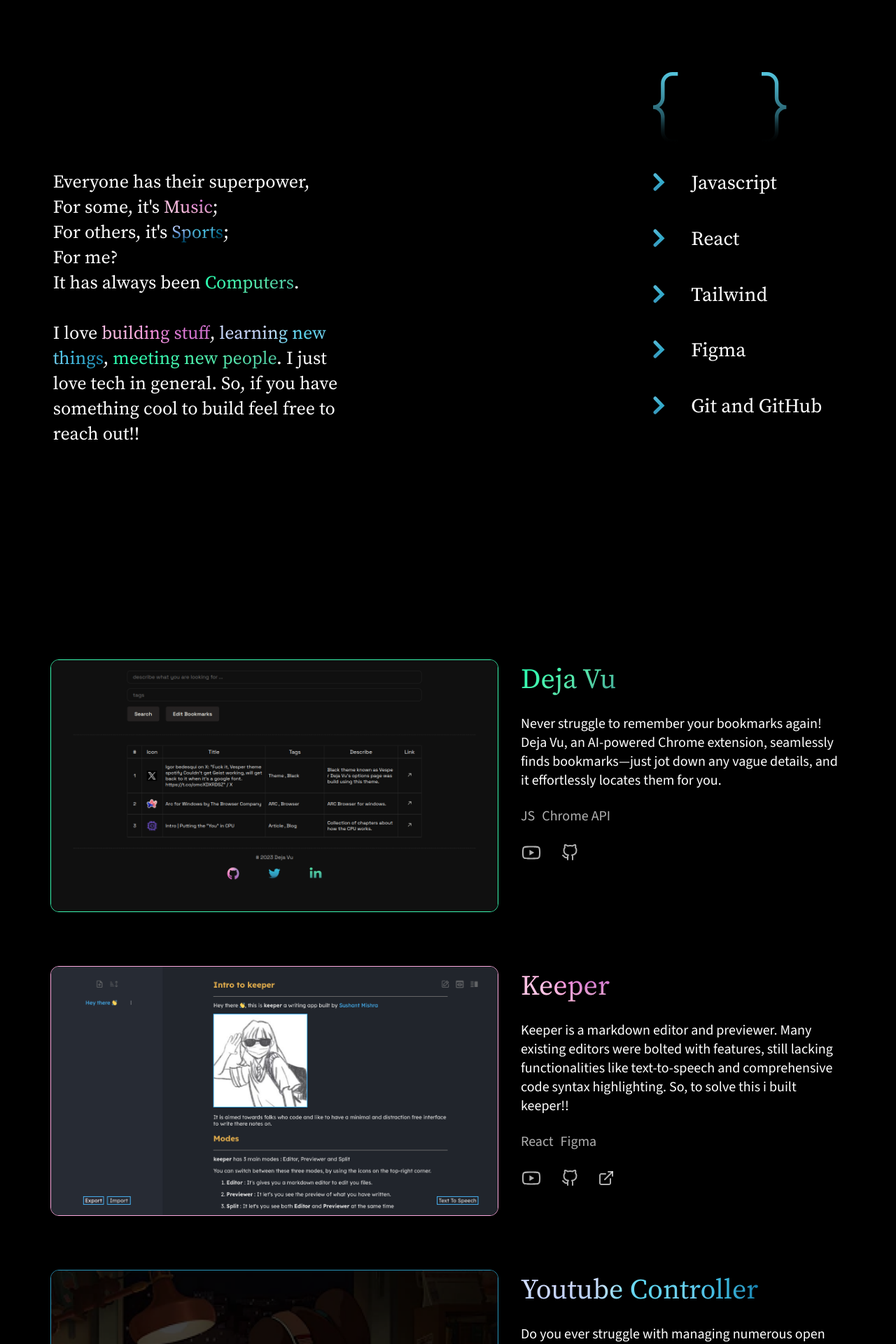
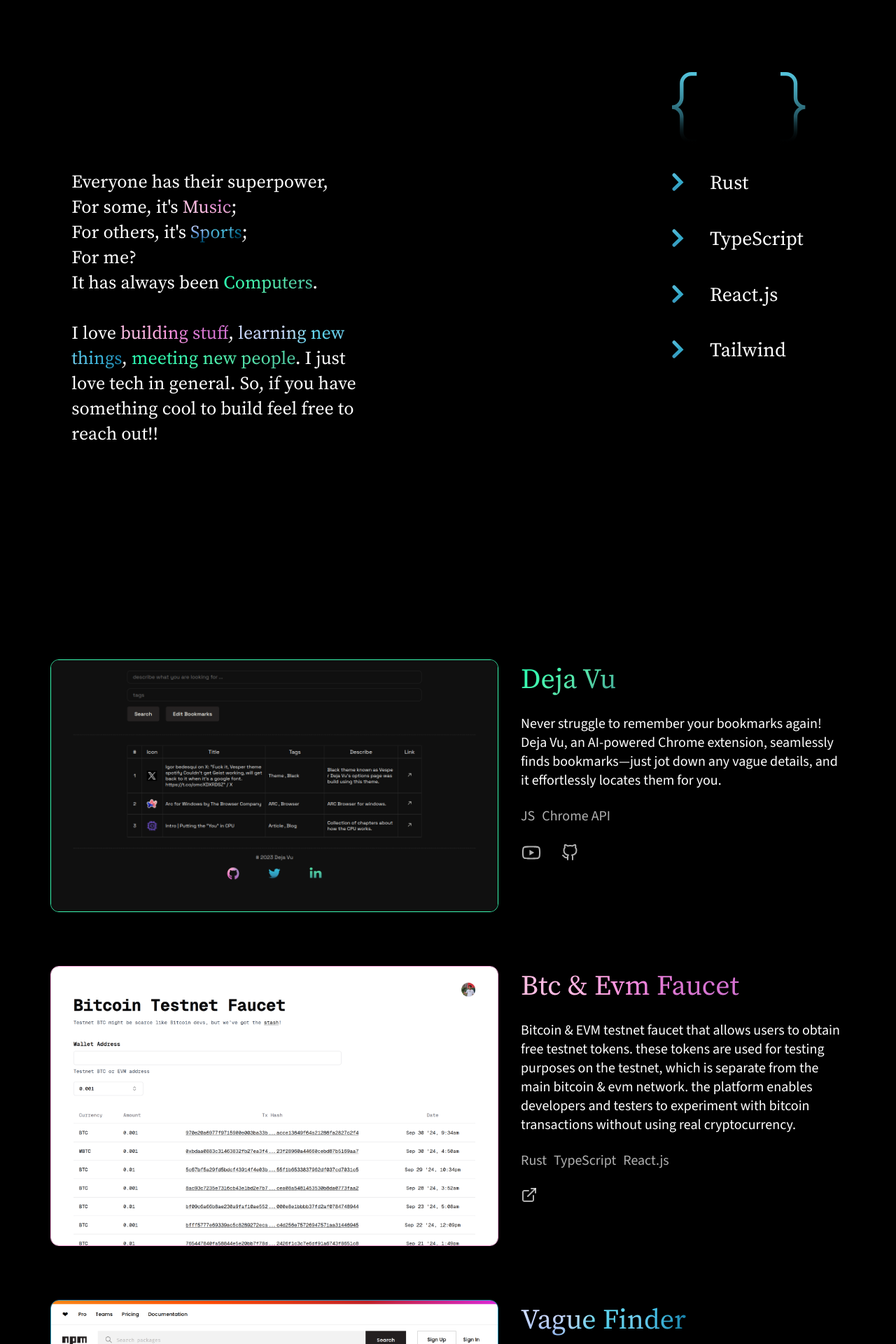
Before and after one commit to Sushants-Git/Portfolio, a React (Vite) app: page / in a window 1280 px wide. Shown: the part 880-2800 px from the top of the page at 70% size. Built offline with nearby package versions, Linux system fonts and the light colour scheme.

Commit message:
update content with recent projects

```diff
--- a/src/About/RightSide.jsx
+++ b/src/About/RightSide.jsx
@@ -52,23 +52,19 @@ function RightSide() {
         <ul>
           <li>
             <img src={arrow} className="arrow" alt="bullet-point-arrow-style" />
-            <p>Javascript</p>
+            <p>Rust</p>
           </li>
           <li>
             <img src={arrow} className="arrow" alt="bullet-point-arrow-style" />
-            <p>React</p>
+            <p>TypeScript</p>
+          </li>
+          <li>
+            <img src={arrow} className="arrow" alt="bullet-point-arrow-style" />
+            <p>React.js</p>
           </li>
           <li>
             <img src={arrow} className="arrow" alt="bullet-point-arrow-style" />
             <p>Tailwind</p>
-          </li>
-          <li>
-            <img src={arrow} className="arrow" alt="bullet-point-arrow-style" />
-            <p>Figma</p>
-          </li>
-          <li>
-            <img src={arrow} className="arrow" alt="bullet-point-arrow-style" />
-            <p>Git and GitHub</p>
           </li>
         </ul>
       </div>
--- a/src/Navbar/Navbar.jsx
+++ b/src/Navbar/Navbar.jsx
@@ -39,8 +39,8 @@ function Navbar({ menuOnClick }) {
             <a href="#designs">
               <li>Designs</li>
             </a>
-            <a href="https://sushantshash.hashnode.dev/" target="_blank">
-              <li>Blogs</li>
+            <a href="https://drive.google.com/file/d/15-l3YbZtGdwefV4tgOWRFICWuJj_peX_/view?usp=sharing" target="_blank">
+              <li>Resume</li>
             </a>
             <a href="mailto:sushantsgml@gmail.com">
               <li className="bold contact-me">Say Hello</li>
--- a/src/Projects/Projects.jsx
+++ b/src/Projects/Projects.jsx
@@ -1,6 +1,8 @@
 import KeeperImage from "./Images/Keeper.png";
 import YoutubeController from "./Images/Youtube Controller.png";
 import DejaVu from "./Images/Deja Vu.png";
+import VagueFinder from "./Images/Vague Finder.png";
+import Faucet from "./Images/Faucet.png";
 import MovieWatchlist from "./Images/Movie Watchlist.png";
 import Portfolio from "./Images/Portfolio.png";
 import GithubImage from "./Images/svg/Github.svg";
@@ -27,6 +29,31 @@ const projects = [
             "https://github.com/Sushants-Git/Deja-Vu",
         ],
         Live: "https://www.youtube.com/watch?v=1E9y_XeGhkY&t=4s",
+    },
+    {
+        imagePath: Faucet,
+        projectName: "Btc & Evm Faucet",
+        projectText:
+            "Bitcoin & EVM testnet faucet that allows users to obtain free testnet tokens. these tokens are used for testing purposes on the testnet, which is separate from the main bitcoin & evm network. the platform enables developers and testers to experiment with bitcoin transactions without using real cryptocurrency.",
+        toolsUsed: ["Rust","TypeScript","React.js"],
+        LinkImage: [LiveLink],
+        Link: [
+            "https://testnetbtc.com/"
+        ],
+        Live: "https://testnetbtc.com/",
+    },
+    {
+        imagePath: VagueFinder,
+        projectName: "Vague Finder",
+        projectText:
+            "vagueFinder is a simple and easy-to-use package for sentence similarity operations, primarily created for searching operations. It also offers caching for performance optimization.",
+        toolsUsed: ["JS", "NPM"],
+        LinkImage: [YoutubeImage, GithubImage],
+        Link: [
+            "https://www.youtube.com/watch?v=NeF0qLB2EJY&t=1s",
+            "https://github.com/Sushants-Git/vague-finder",
+        ],
+        Live: "https://www.youtube.com/watch?v=NeF0qLB2EJY&t=1s",
     },
     {
         imagePath: KeeperImage,
@@ -99,8 +126,7 @@ function Projects() {
                             src={project.imagePath}
                             alt="project image"
                             style={{
-                border: `1px solid ${
-                  borderColor[mainIndex % borderColor.length]
+                                border: `1px solid ${borderColor[mainIndex % borderColor.length]
                                     }`,
                             }}
                         // onMouseEnter={(currentElement) =>
@@ -123,8 +149,7 @@ function Projects() {
                     <a href={project.Live} target="_blank">
                         <p className="project-name">
                             <span
-                className={`${
-                  gradients[mainIndex % gradients.length]
+                                className={`${gradients[mainIndex % gradients.length]
                                     }-gradient`}
                             >
                                 {project.projectName}
@@ -154,7 +179,7 @@ function Projects() {
     ));
 
     useLayoutEffect(
-    function () {
+        function() {
             let animation = gsap.fromTo(
                 "#projects-title-wrapper",
                 {
```
Also changed, not shown: src/Projects/Images/Faucet.png (added), src/Projects/Images/Vague Finder.png (added). Lines whose indentation alone changed are shown as unchanged.
